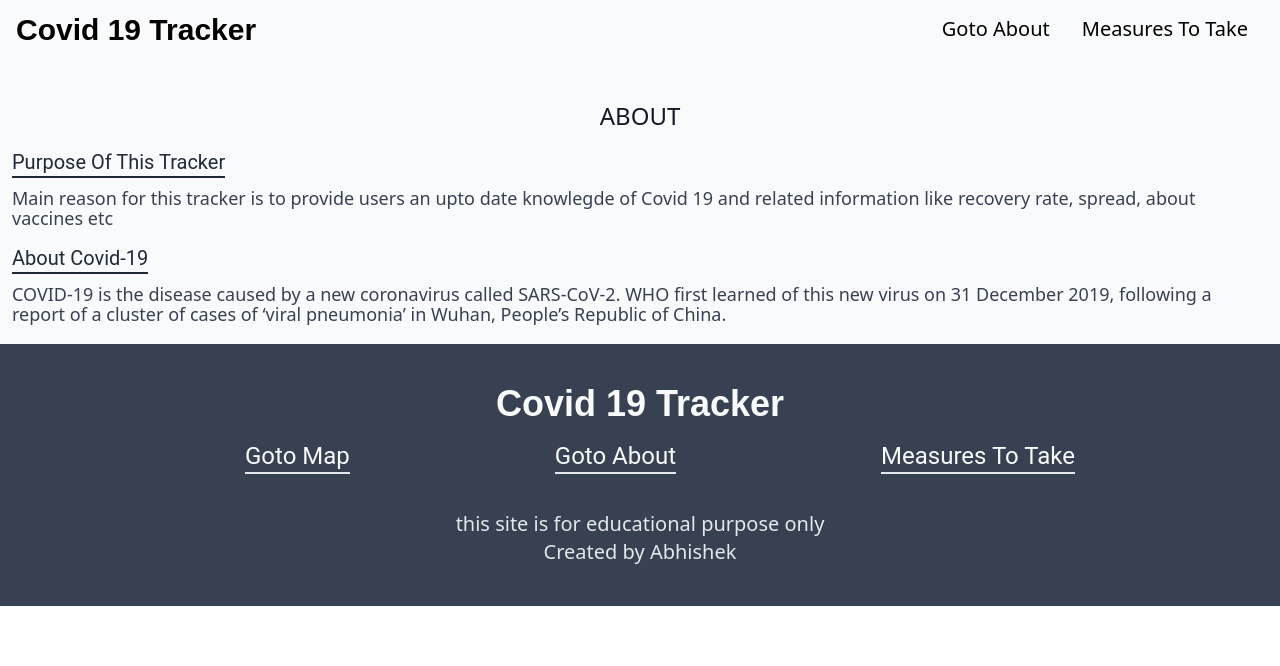
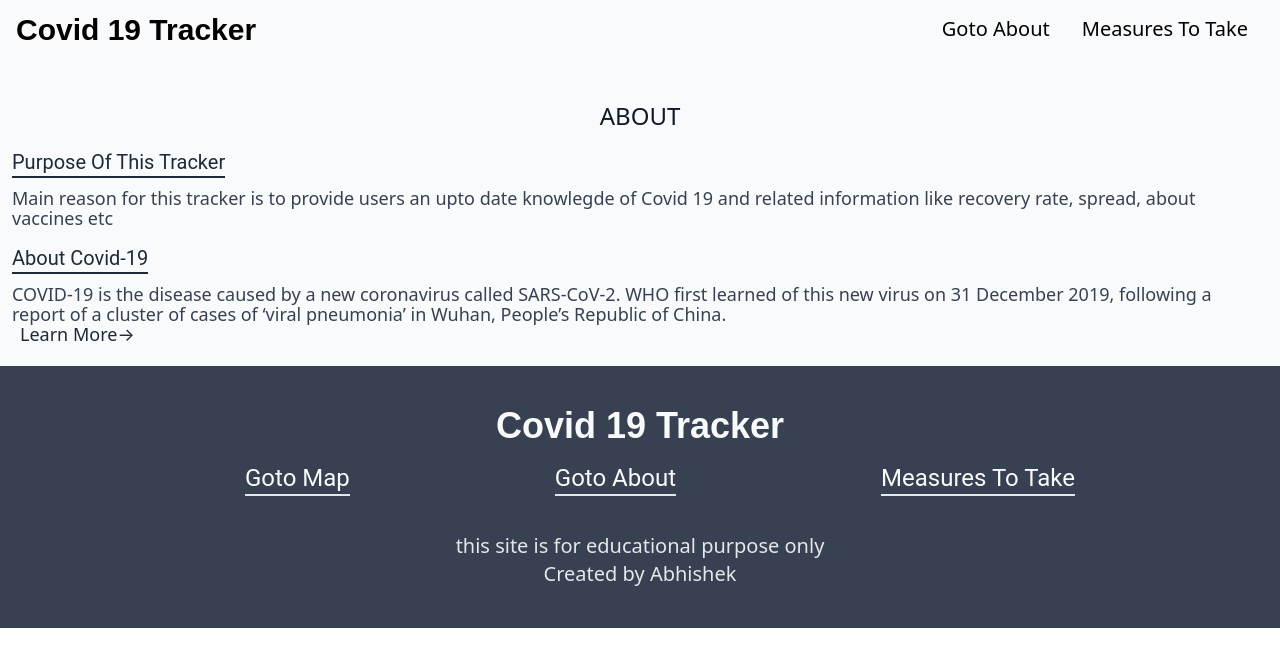
Before and after one commit to AbhishekRauthan/NextCovid, a Next.js app: page /about in a window 1280 px wide. Shown: the top 666 px of the page. Built offline with nearby package versions, Linux system fonts and the light colour scheme.

Commit message:
added a reusable button component and added more content

```diff
--- /dev/null
+++ b/components/Button.tsx
@@ -0,0 +1,34 @@
+import Link from "next/link";
+import { FC } from "react";
+
+interface Props {
+  link: string;
+  content: string;
+  secondary?: boolean;
+}
+
+
+const Button: FC<Props> = ({ content, link, secondary }) => {
+  if (secondary) {
+    return (
+      <button className="border-b-2 text-gray-800 border-transparent md:px-2 hover:border-black hover:shadow-lg transform hover:-translate-y-3 duration-300 ease-in-out">
+        <Link href={link}>
+          {content}
+        </Link>
+        &rarr;
+      </button>
+    )
+  } else {
+    return (
+      <button
+        className="bg-gray-800 text-gray-50 rounded-full px-3.5 py-2.5 hover:bg-gray-600 hover:text-white"
+      >
+        <Link href={`/${link}`}>
+          {content}
+        </Link>
+      </button>
+    )
+  }
+}
+
+export default Button
--- a/pages/about.tsx
+++ b/pages/about.tsx
@@ -1,5 +1,6 @@
 import Layout from "../components/Layout"
 import AboutContainer from "../components/AboutContainer"
+import Button from "../components/Button"
 
 const About = () => {
   return (
@@ -12,6 +13,8 @@ const About = () => {
 
         <AboutContainer title="about covid-19">
           COVID-19 is the disease caused by a new coronavirus called SARS-CoV-2.  WHO first learned of this new virus on 31 December 2019, following a report of a cluster of cases of ‘viral pneumonia’ in Wuhan, People’s Republic of China.
+          <br />
+          <Button secondary content="Learn More" link="https://www.who.int/emergencies/diseases/novel-coronavirus-2019/question-and-answers-hub/q-a-detail/coronavirus-disease-covid-19" />
         </AboutContainer>
       </div>
     </Layout >
```
